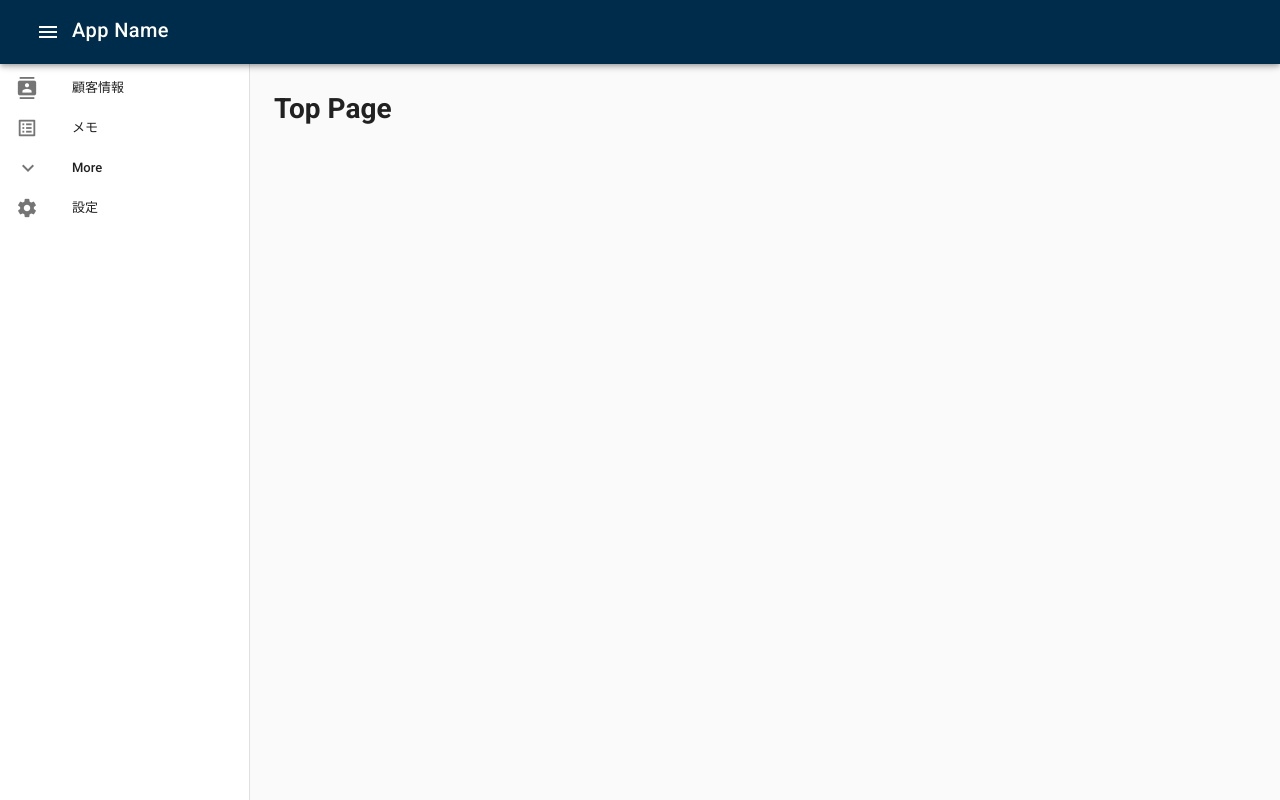
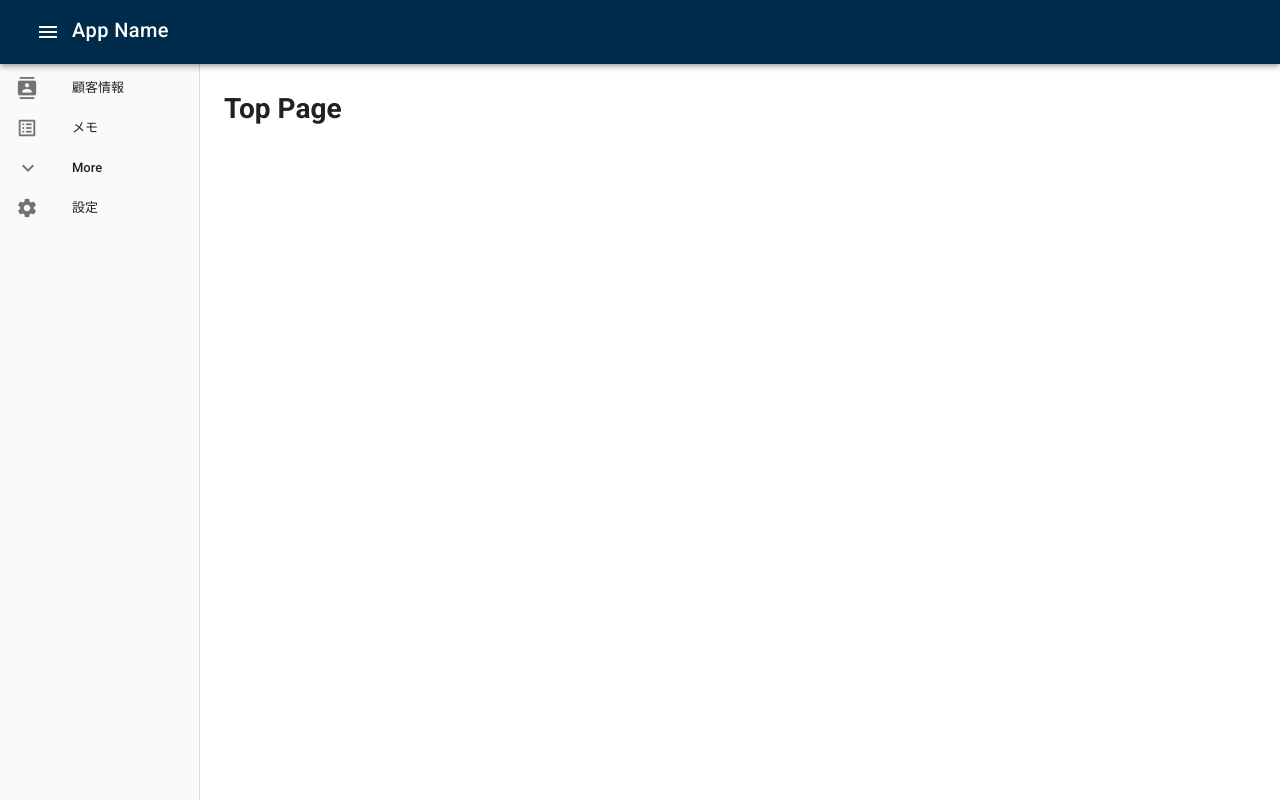
Before and after one commit to bringup-minabe/vue_vuetify_1, a Vue app: page /customers in a window 1280 px wide. Built offline with nearby package versions, Linux system fonts and the light colour scheme.

Commit message:
Update App

```diff
--- a/src/App.vue
+++ b/src/App.vue
@@ -5,7 +5,7 @@
         :clipped="$vuetify.breakpoint.lgAndUp"
         fixed
         app
-        width="250"
+        width="200"
         >
         <v-list dense>
             <template v-for="item in items">
@@ -139,6 +139,12 @@ export default {
 </script>
 
 <style lang="scss">
+.theme--light.application {
+    background: #FFF!important;
+}
+.theme--light.v-navigation-drawer {
+    background-color: #fafafa!important;
+}
 .v-toolbar__title {
     a {
         text-decoration: none;
@@ -185,6 +191,20 @@ table {
  * view
  */
 .view-btn-group {
-    padding-bottom: 15px;
+    padding-bottom: 25px;
+    .v-btn {
+        margin-left: 0;
+    }
+}
+/**
+ * form
+ */
+form {
+    .submit-area {
+        margin-top: 25px;
+        .v-btn {
+            margin-left: 0;
+        }
+    }
 }
 </style>
```
